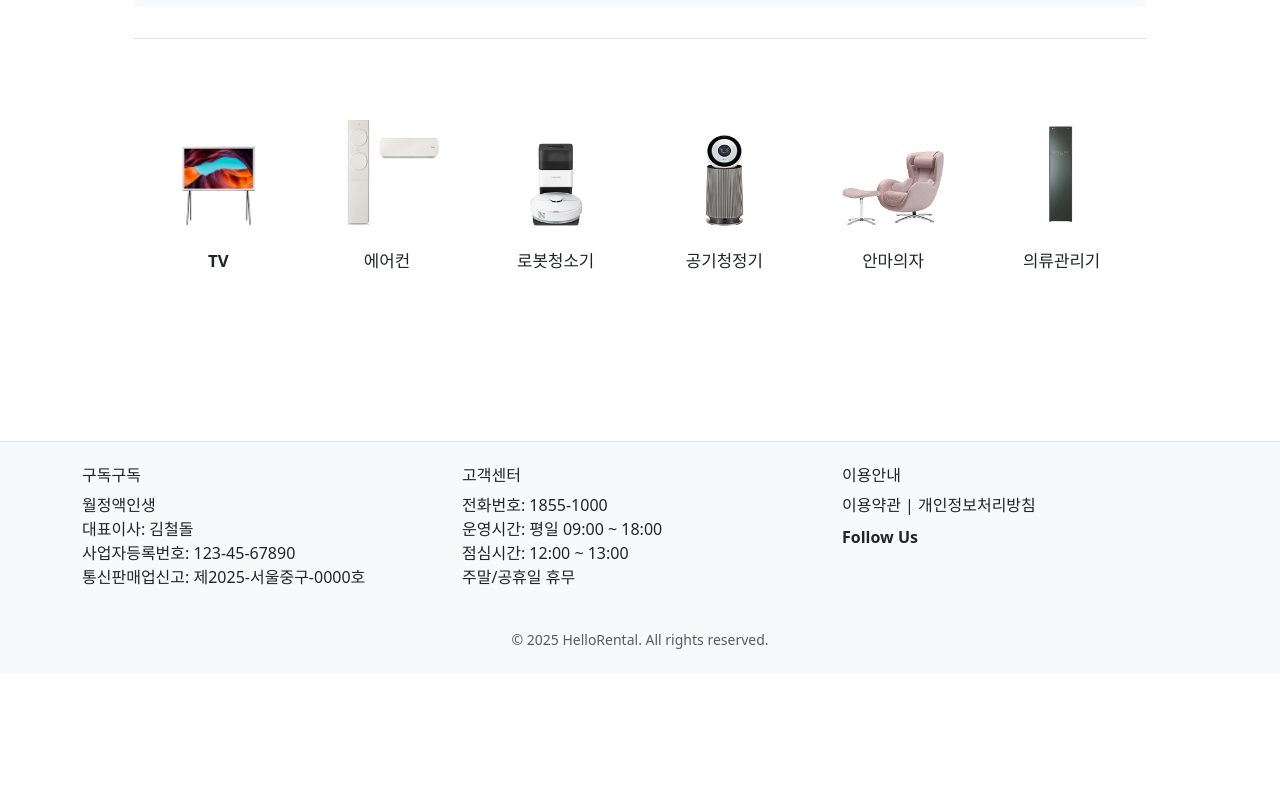
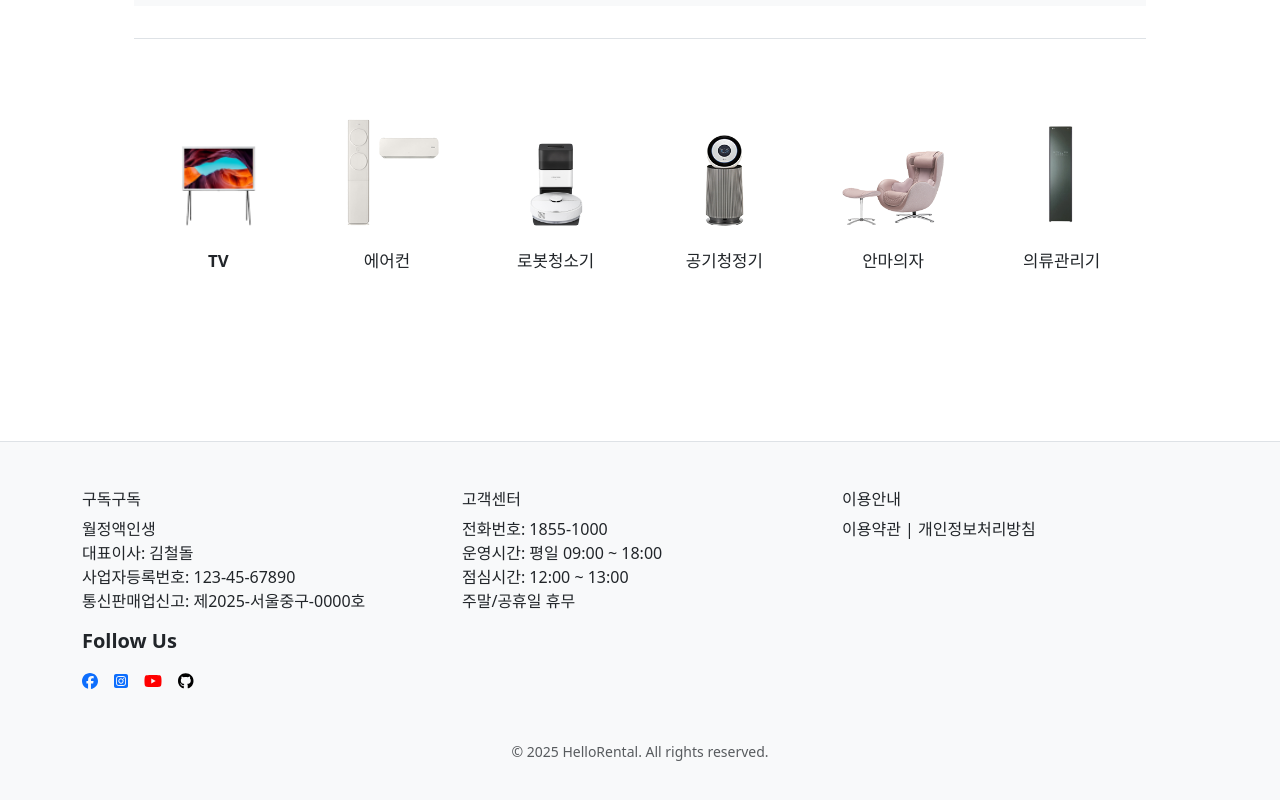
Before and after one commit to beyond-sw-camp/be12-fin-Gongcha1-MonthlyLIfe-FE, a Vue app: page / in a window 1280 px wide. Shown: the part 480-1280 px from the top of the page. Before the commit the page ends 1154 px from the top, so only its background shows below. Built offline with nearby package versions, Linux system fonts and the light colour scheme.

Commit message:
[fix] footer

```diff
--- a/src/shop/common/component/Footer.vue
+++ b/src/shop/common/component/Footer.vue
@@ -1,6 +1,6 @@
 <template>
   <footer class="footer-wrapper bg-light border-top mt-5">
-    <div class="container py-4">
+    <div class="container py-5">
       <div class="row">
         <!-- 왼쪽 정보 -->
         <div class="col-md-4 mb-3">
@@ -27,13 +27,22 @@
             <a href="#" class="text-decoration-none text-dark">이용약관</a> |
             <a href="#" class="text-decoration-none text-dark">개인정보처리방침</a>
           </p>
-          <div class="mt-2">
-            <span class="fw-bold me-2">Follow Us</span>
-            <a href="#" class="me-2 text-dark"><i class="bi bi-facebook"></i></a>
-            <a href="#" class="me-2 text-dark"><i class="bi bi-instagram"></i></a>
-            <a href="#" class="me-2 text-dark"><i class="bi bi-youtube"></i></a>
-            <a href="#" class="text-dark"><i class="bi bi-github"></i></a>
-          </div>
+
+        </div>
+        <div class="col-md-3 mb-4">
+          <h5 class="fw-bold mb-3">Follow Us</h5>
+          <a href="#" class=" me-3">
+            <font-awesome-icon :icon="['fab', 'facebook']" />
+          </a>
+          <a href="#" class=" me-3 insta" >
+            <font-awesome-icon :icon="['fab', 'square-instagram']" />
+          </a>
+          <a href="#" class=" me-3" style="color: red">
+            <font-awesome-icon :icon="['fab', 'youtube']" />
+          </a>
+          <a href="#" class="" style="color: black">
+            <font-awesome-icon :icon="['fab', 'github']" />
+          </a>
         </div>
       </div>
 
@@ -56,4 +65,5 @@
 a:hover {
   text-decoration: underline;
 }
+
 </style>
```
